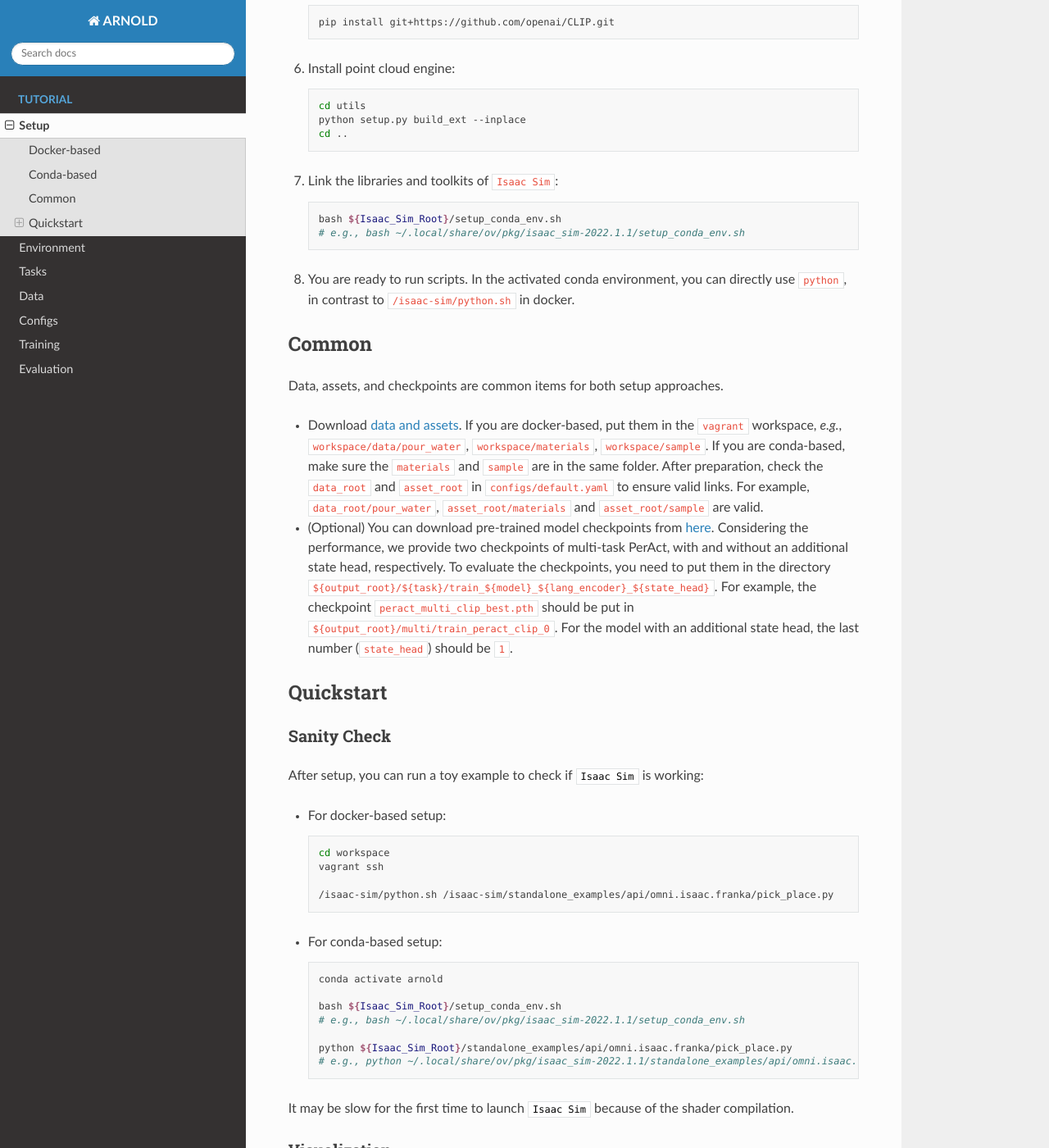
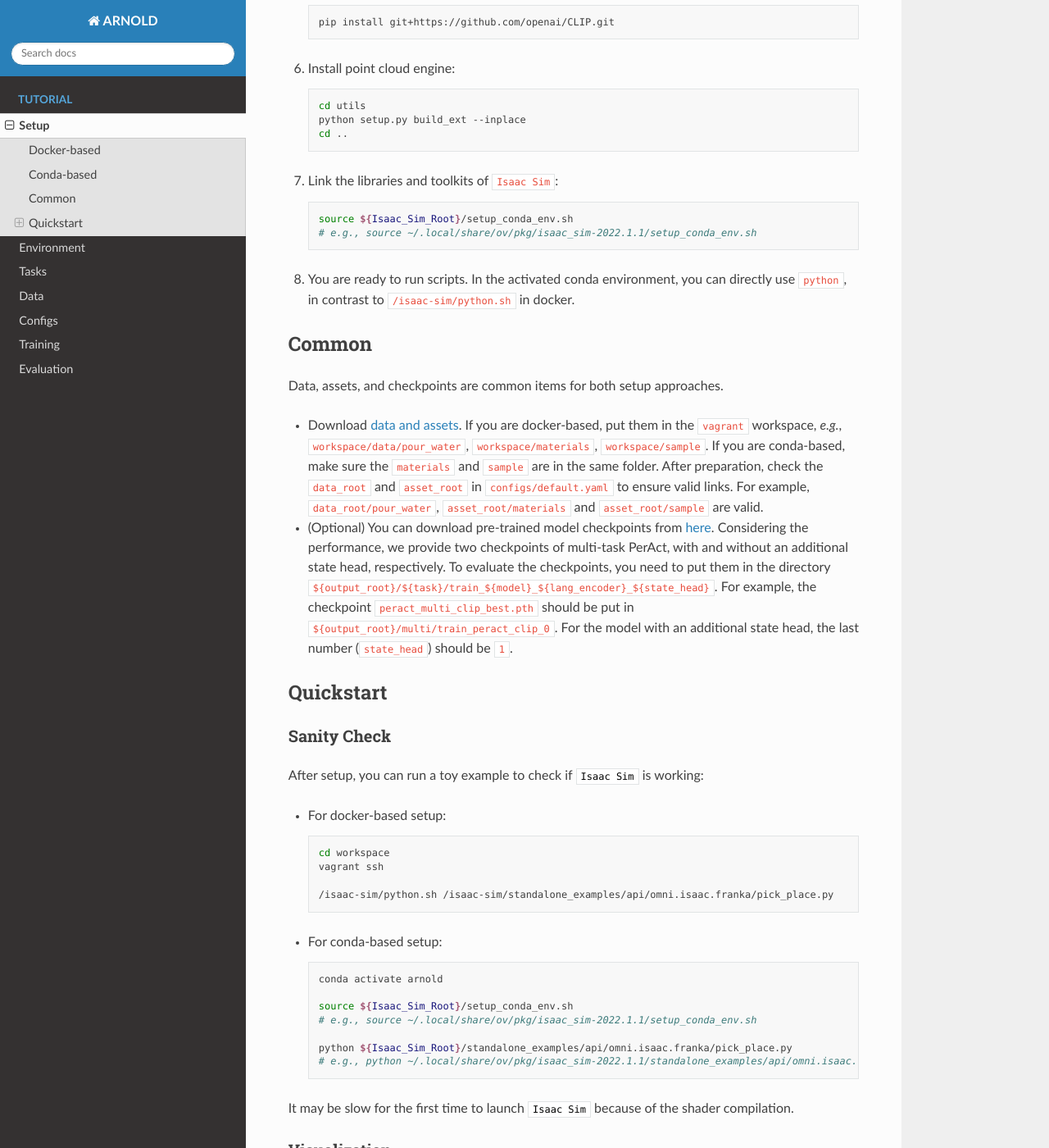
Before and after one commit to arnold-benchmark/docs, a Sphinx documentation site: the page built from docs/tutorial/setup/index.md, in a window 1280 px wide and 1400 px high, scrolled down 1750 px. Shown: the whole window at 82% size. Built offline with Sphinx 7.4.7 and the Read the Docs theme 2.0.0, drawn with Linux system fonts in a browser that asks for light colours.

Commit message:
Update index.md

````diff
--- a/docs/tutorial/setup/index.md
+++ b/docs/tutorial/setup/index.md
@@ -66,8 +66,8 @@ As a backup solution, we also introduce a conda-based setup.
    ```
 7. Link the libraries and toolkits of `Isaac Sim`:
    ```bash
-   bash ${Isaac_Sim_Root}/setup_conda_env.sh
-   # e.g., bash ~/.local/share/ov/pkg/isaac_sim-2022.1.1/setup_conda_env.sh
+   source ${Isaac_Sim_Root}/setup_conda_env.sh
+   # e.g., source ~/.local/share/ov/pkg/isaac_sim-2022.1.1/setup_conda_env.sh
    ```
 8. You are ready to run scripts. In the activated conda environment, you can directly use `python`, in contrast to `/isaac-sim/python.sh` in docker.
 
@@ -93,8 +93,8 @@ After setup, you can run a toy example to check if <tt>Isaac Sim</tt> is working
   ```bash
   conda activate arnold
 
-  bash ${Isaac_Sim_Root}/setup_conda_env.sh
-  # e.g., bash ~/.local/share/ov/pkg/isaac_sim-2022.1.1/setup_conda_env.sh
+  source ${Isaac_Sim_Root}/setup_conda_env.sh
+  # e.g., source ~/.local/share/ov/pkg/isaac_sim-2022.1.1/setup_conda_env.sh
 
   python ${Isaac_Sim_Root}/standalone_examples/api/omni.isaac.franka/pick_place.py
   # e.g., python ~/.local/share/ov/pkg/isaac_sim-2022.1.1/standalone_examples/api/omni.isaac.franka/pick_place.py
````
